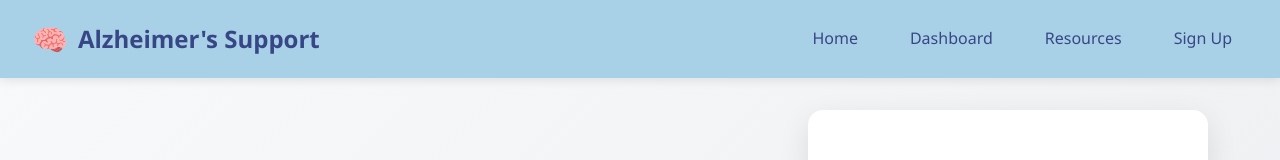
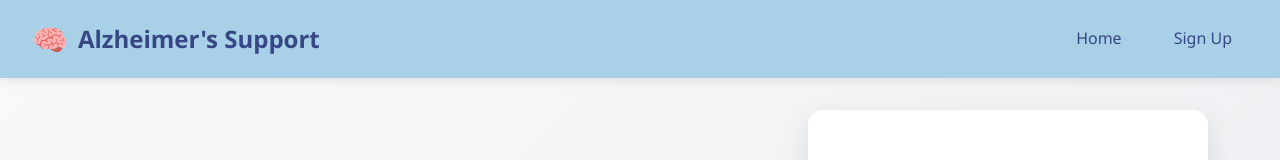
Before and after one commit to Passionatelytoooadorable/alzheimer, a plain HTML site: page frontend/login.html in a window 1280 px wide. Shown: the top 160 px of the page. Drawn offline with Linux system fonts and the light colour scheme.

Commit message:
Update login.html

```diff
--- a/frontend/login.html
+++ b/frontend/login.html
@@ -16,8 +16,6 @@
         </div>
         <nav class="nav-links">
             <a href="index.html">Home</a>
-            <a href="dashboard.html">Dashboard</a>
-            <a href="resources.html">Resources</a>
             <a href="signup.html">Sign Up</a>
         </nav>
     </header>
@@ -93,4 +91,5 @@
 
     <script src="login.js"></script>
 </body>
+
 </html>
```
